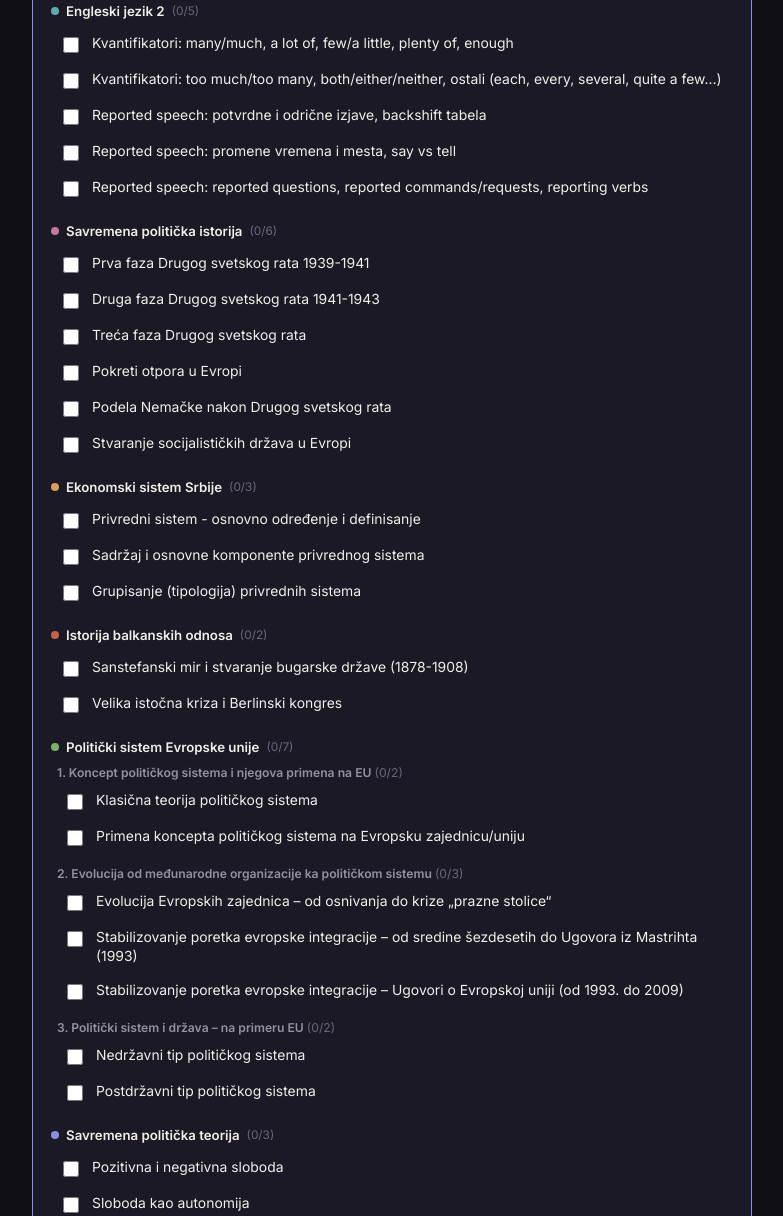
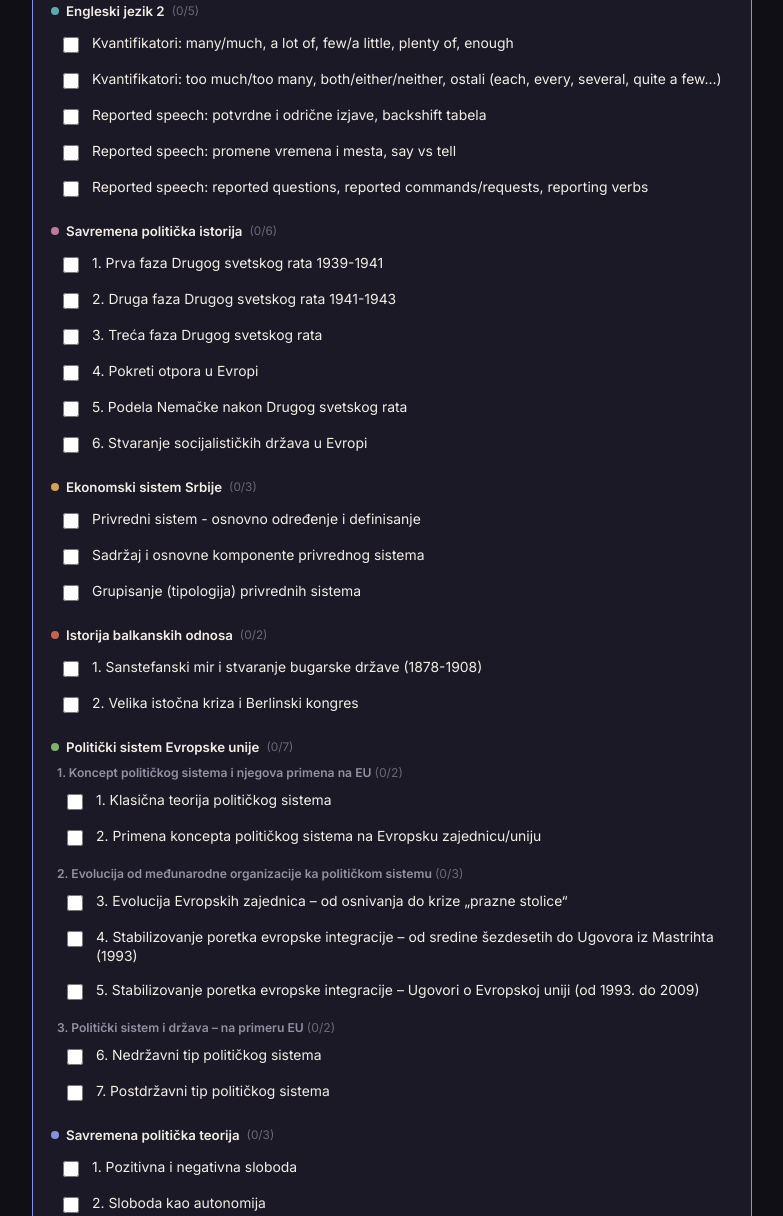
Before and after one commit to draganaplazinic96-cyber/septembarnedajboze, a plain HTML site: page index.html in a window 1280 px wide. Shown: the part 1091-2307 px from the top of the page, without its empty margins (248-1031 px from the left). Drawn offline with Linux system fonts and the light colour scheme.

Commit message:
index.html

```diff
--- a/index.html
+++ b/index.html
@@ -803,7 +803,7 @@ function daysLeftAvailable(fromDay, toDayInclusive){
 //    (daysLeftAvailable, koja isključuje tuđe blokirajuće dane). Na sam
 //    regularni rok (poslednji mogući dan), pokupi se BAŠ SVE što je
 //    ostalo — nema "ostavi za sutra", jer sutra je već review dan.
-const SCHEDULER_VERSION = 'balanced-exams-v4-spt-24-safe';
+const SCHEDULER_VERSION = 'balanced-exams-v5-numbered-questions';
 const EXAM_SUBJECTS = Object.keys(SUBJECTS).filter(s => s !== 'eng');
 
 // Minimalni zajednički dnevni kapacitet koji garantuje da svi predmeti mogu
@@ -1228,7 +1228,7 @@ function renderGroupsForDay(container, dayIndex, itemsBySubj, mode){
           const done = !!(state.progress[id] && state.progress[id].done);
           const lab = document.createElement('label');
           lab.className = 'item' + (it.review ? ' review' : '') + (locked ? ' locked' : '');
-          lab.innerHTML = `<input type="checkbox" data-item-id="${id}" ${done?'checked':''} ${locked?'disabled':''}/><span class="txt">${it.review ? '🔁 ' : ''}${it.text}</span>`;
+          lab.innerHTML = `<input type="checkbox" data-item-id="${id}" ${done?'checked':''} ${locked?'disabled':''}/><span class="txt">${it.review ? '🔁 ' : (['spi','ibo','pseu','spt'].includes(subj) ? `${Number(id.split('-').pop()) + 1}. ` : '')}${it.text}</span>`;
           areaDiv.appendChild(lab);
         });
         grp.appendChild(areaDiv);
@@ -1239,7 +1239,7 @@ function renderGroupsForDay(container, dayIndex, itemsBySubj, mode){
         const done = !!(state.progress[id] && state.progress[id].done);
         const lab = document.createElement('label');
         lab.className = 'item' + (it.review ? ' review' : '') + (locked ? ' locked' : '');
-        lab.innerHTML = `<input type="checkbox" data-item-id="${id}" ${done?'checked':''} ${locked?'disabled':''}/><span class="txt">${it.review ? '🔁 ' : ''}${it.text}</span>`;
+        lab.innerHTML = `<input type="checkbox" data-item-id="${id}" ${done?'checked':''} ${locked?'disabled':''}/><span class="txt">${it.review ? '🔁 ' : (['spi','ibo','pseu','spt'].includes(subj) ? `${Number(id.split('-').pop()) + 1}. ` : '')}${it.text}</span>`;
         grp.appendChild(lab);
       });
     }
```
